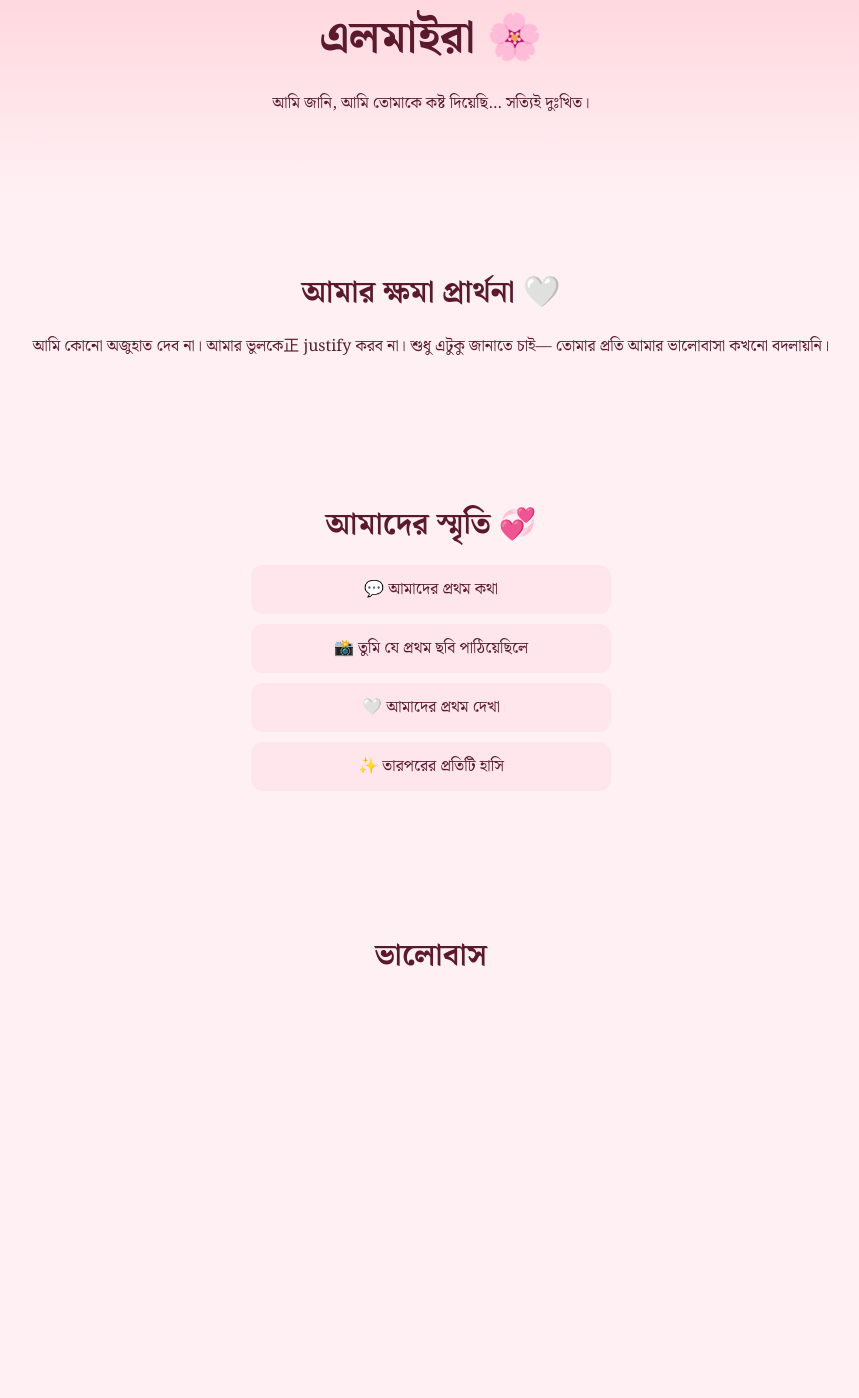
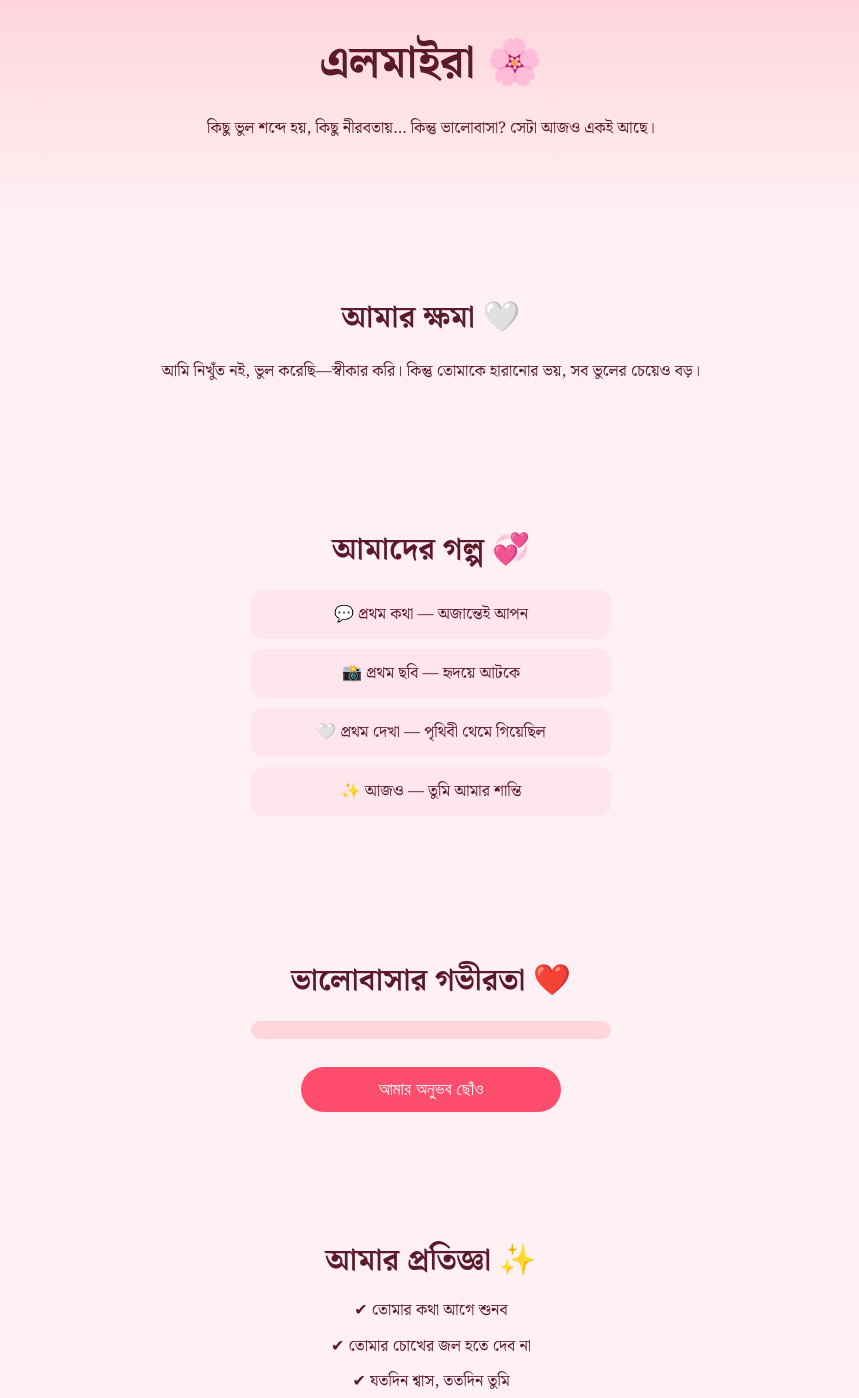
Before and after one commit to mksabbirrahman/love-apology, a plain HTML site: page index.html in a window 1280 px wide. Shown: the part 94-1492 px from the top of the page, without its empty margins (209-1068 px from the left). Before the commit the page ends 1136 px from the top, so only its background shows below. Drawn offline with Linux system fonts and the light colour scheme.

Commit message:
Update HTML content and add background music

```diff
--- a/index.html
+++ b/index.html
@@ -2,39 +2,72 @@
 <html lang="bn">
 <head>
   <meta charset="UTF-8">
-  <title>আমার হৃদয় থেকে</title>
-
-  <!-- Mobile Responsive -->
+  <title>আমার হৃদয়ের কথা</title>
   <meta name="viewport" content="width=device-width, initial-scale=1.0">
-
   <link rel="stylesheet" href="style.css">
 </head>
 <body>
 
-<section class="hero">
+<!-- Background Music -->
+<audio id="bgMusic" loop>
+  <source src="music.mp3" type="audio/mpeg">
+</audio>
+
+<div class="music-btn" onclick="playMusic()">🎵</div>
+
+<section class="hero fade">
   <h1>এলমাইরা 🌸</h1>
-  <p>আমি জানি, আমি তোমাকে কষ্ট দিয়েছি… সত্যিই দুঃখিত।</p>
-</section>
-
-<section class="apology">
-  <h2>আমার ক্ষমা প্রার্থনা 🤍</h2>
   <p>
-    আমি কোনো অজুহাত দেব না।
-    আমার ভুলকে正 justify করব না।
-    শুধু এটুকু জানাতে চাই—
-    তোমার প্রতি আমার ভালোবাসা কখনো বদলায়নি।
+    কিছু ভুল শব্দে হয়,
+    কিছু নীরবতায়…
+    কিন্তু ভালোবাসা?
+    সেটা আজও একই আছে।
   </p>
 </section>
 
-<section class="timeline">
-  <h2>আমাদের স্মৃতি 💞</h2>
+<section class="apology fade">
+  <h2>আমার ক্ষমা 🤍</h2>
+  <p>
+    আমি নিখুঁত নই,
+    ভুল করেছি—স্বীকার করি।
+    কিন্তু তোমাকে হারানোর ভয়,
+    সব ভুলের চেয়েও বড়।
+  </p>
+</section>
+
+<section class="timeline fade">
+  <h2>আমাদের গল্প 💞</h2>
   <ul>
-    <li>💬 আমাদের প্রথম কথা</li>
-    <li>📸 তুমি যে প্রথম ছবি পাঠিয়েছিলে</li>
-    <li>🤍 আমাদের প্রথম দেখা</li>
-    <li>✨ তারপরের প্রতিটি হাসি</li>
+    <li>💬 প্রথম কথা — অজান্তেই আপন</li>
+    <li>📸 প্রথম ছবি — হৃদয়ে আটকে</li>
+    <li>🤍 প্রথম দেখা — পৃথিবী থেমে গিয়েছিল</li>
+    <li>✨ আজও — তুমি আমার শান্তি</li>
   </ul>
 </section>
 
-<section class="meter">
-  <h2>ভালোবাস
+<section class="meter fade">
+  <h2>ভালোবাসার গভীরতা ❤️</h2>
+  <div class="bar">
+    <div class="fill" id="fill"></div>
+  </div>
+  <button onclick="fillLove()">আমার অনুভব ছোঁও</button>
+</section>
+
+<section class="promise fade">
+  <h2>আমার প্রতিজ্ঞা ✨</h2>
+  <p>✔ তোমার কথা আগে শুনব</p>
+  <p>✔ তোমার চোখের জল হতে দেব না</p>
+  <p>✔ যতদিন শ্বাস, ততদিন তুমি</p>
+</section>
+
+<section class="forgive fade">
+  <button class="forgive-btn" onclick="forgive()">আমাকে ক্ষমা করবে?</button>
+  <p id="message"></p>
+</section>
+
+<!-- Floating Hearts -->
+<div class="hearts"></div>
+
+<script src="script.js"></script>
+</body>
+</html>
```
